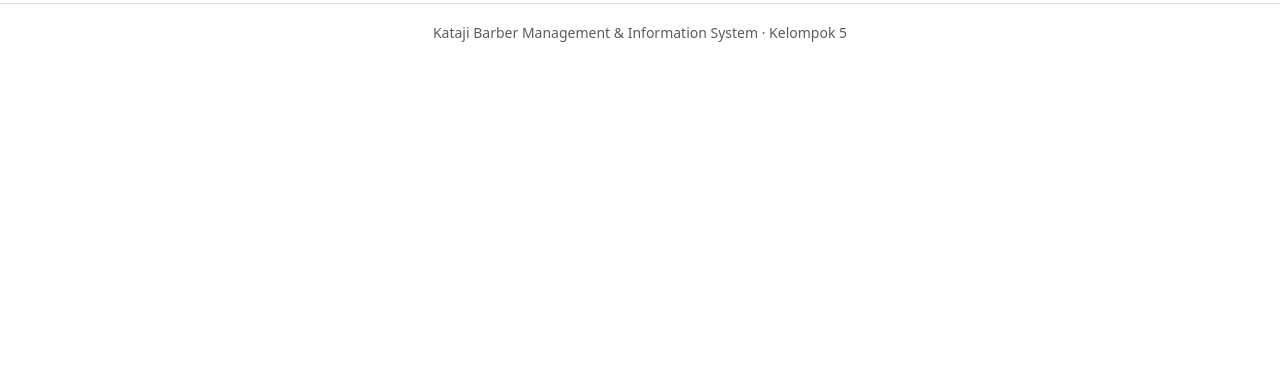
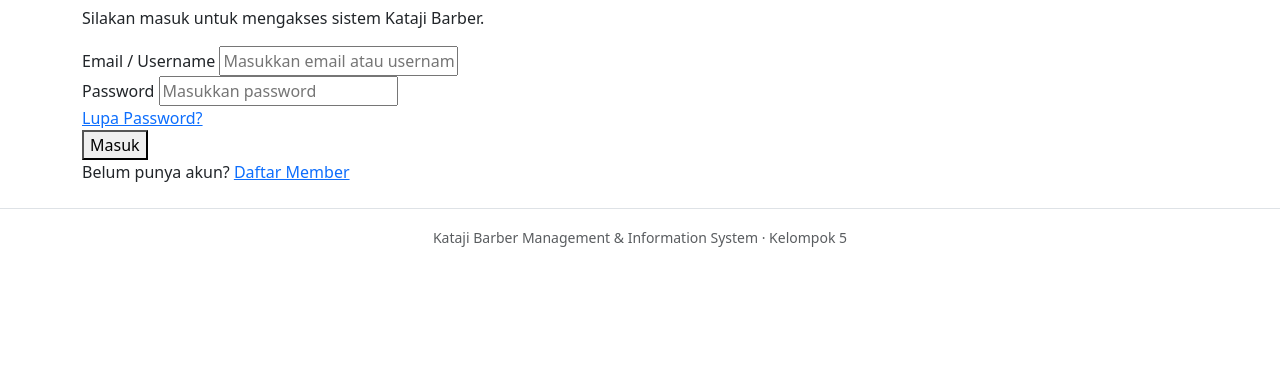
Before and after one commit to elkhaa151105-droid/KELOMPOK-5, a PHP site: page /KELOMPOK-5/pages/login.php?error=1 in a window 1280 px wide. Shown: the part 430-800 px from the top of the page. Run offline with PHP 8.4, Linux system fonts and the light colour scheme; the visitor is signed in with stand-in values (Sample User, id 1).

Commit message:
Use frontend login page

```diff
--- a/pages/login.php
+++ b/pages/login.php
@@ -1,32 +1,84 @@
 <?php
-require_once __DIR__ . '/../config/config.php';
-// TODO (Backend Developer): proses validasi username & password sesuai acceptance
-// criteria story "Login barber" dan "Login owner" akan ditulis di sini atau di
-// login_process.php terpisah. Kerangka ini baru menyediakan formnya.
+// require_once __DIR__ . '/../config/config.php';
+
+// Logika login akan dikerjakan oleh Backend Developer.
 ?>
+
 <?php include __DIR__ . '/../includes/header.php'; ?>
 
-<div class="row justify-content-center">
-  <div class="col-md-4">
-    <h1 class="h4 mb-3 text-center">Masuk ke Kataji Barber</h1>
-    <?php if (isset($_GET['error'])): ?>
-    <?php if (isset($_GET['expired'])): ?>
-  <div class="alert alert-warning">Sesi Anda sudah habis, silakan login kembali.</div>
-<?php endif; ?>
-  <div class="alert alert-danger">Username atau password salah.</div>
-<?php endif; ?>
-    <form method="post" action="login_process.php">
-      <div class="mb-3">
-        <label class="form-label">Username</label>
-        <input type="text" name="username" class="form-control" required>
-      </div>
-      <div class="mb-3">
-        <label class="form-label">Password</label>
-        <input type="password" name="password" class="form-control" required>
-      </div>
-      <button type="submit" class="btn btn-dark w-100">Masuk</button>
-    </form>
-  </div>
+<div class="login-page">
+
+    <!-- Card Login -->
+    <div class="login-card">
+
+        <!-- Logo khusus di bagian login -->
+        <div class="login-card-logo">
+            <img
+                src="/kataji-barber/assets/img/logo-kataji.jpeg"
+                alt="Logo Kataji Barber"
+            >
+        </div>
+
+        <h1>Masuk Ke Akun</h1>
+
+        <p class="login-description">
+            Silakan masuk untuk mengakses sistem Kataji Barber.
+        </p>
+
+        <form method="post" action="login_process.php">
+
+            <!-- Username -->
+            <div class="login-field">
+                <label for="username">
+                    Email / Username
+                </label>
+
+                <input
+                    type="text"
+                    id="username"
+                    name="username"
+                    placeholder="Masukkan email atau username"
+                    required
+                >
+            </div>
+
+            <!-- Password -->
+            <div class="login-field">
+                <label for="password">
+                    Password
+                </label>
+
+                <input
+                    type="password"
+                    id="password"
+                    name="password"
+                    placeholder="Masukkan password"
+                    required
+                >
+            </div>
+
+            <!-- Lupa Password -->
+            <div class="login-forgot">
+                <a href="#">
+                    Lupa Password?
+                </a>
+            </div>
+
+            <!-- Tombol Login -->
+            <button type="submit" class="login-button">
+                Masuk
+            </button>
+
+        </form>
+
+        <!-- Daftar Member -->
+        <div class="login-register">
+            Belum punya akun?
+            <a href="#">Daftar Member</a>
+        </div>
+
+    </div>
+
 </div>
 
 <?php include __DIR__ . '/../includes/footer.php'; ?>
```
